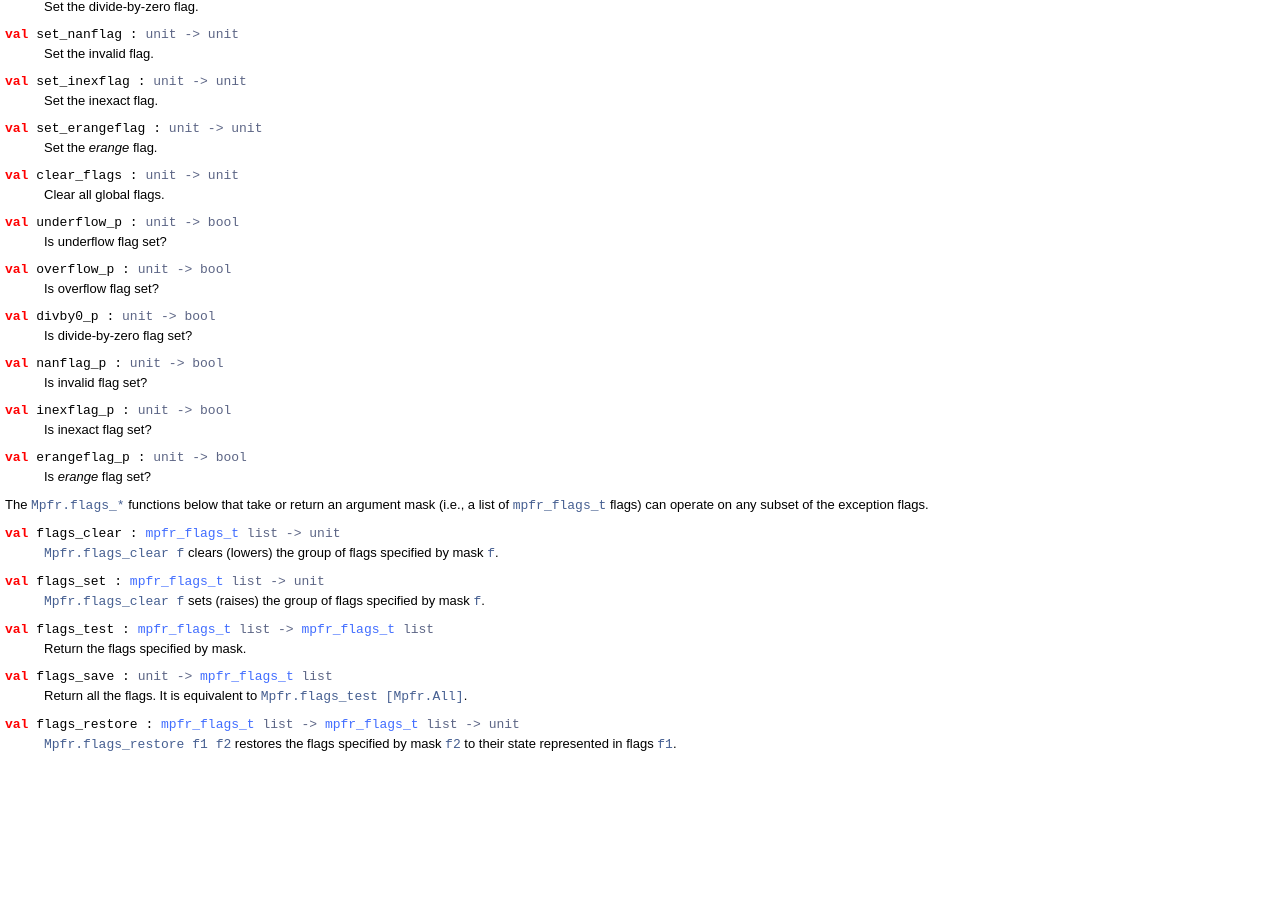
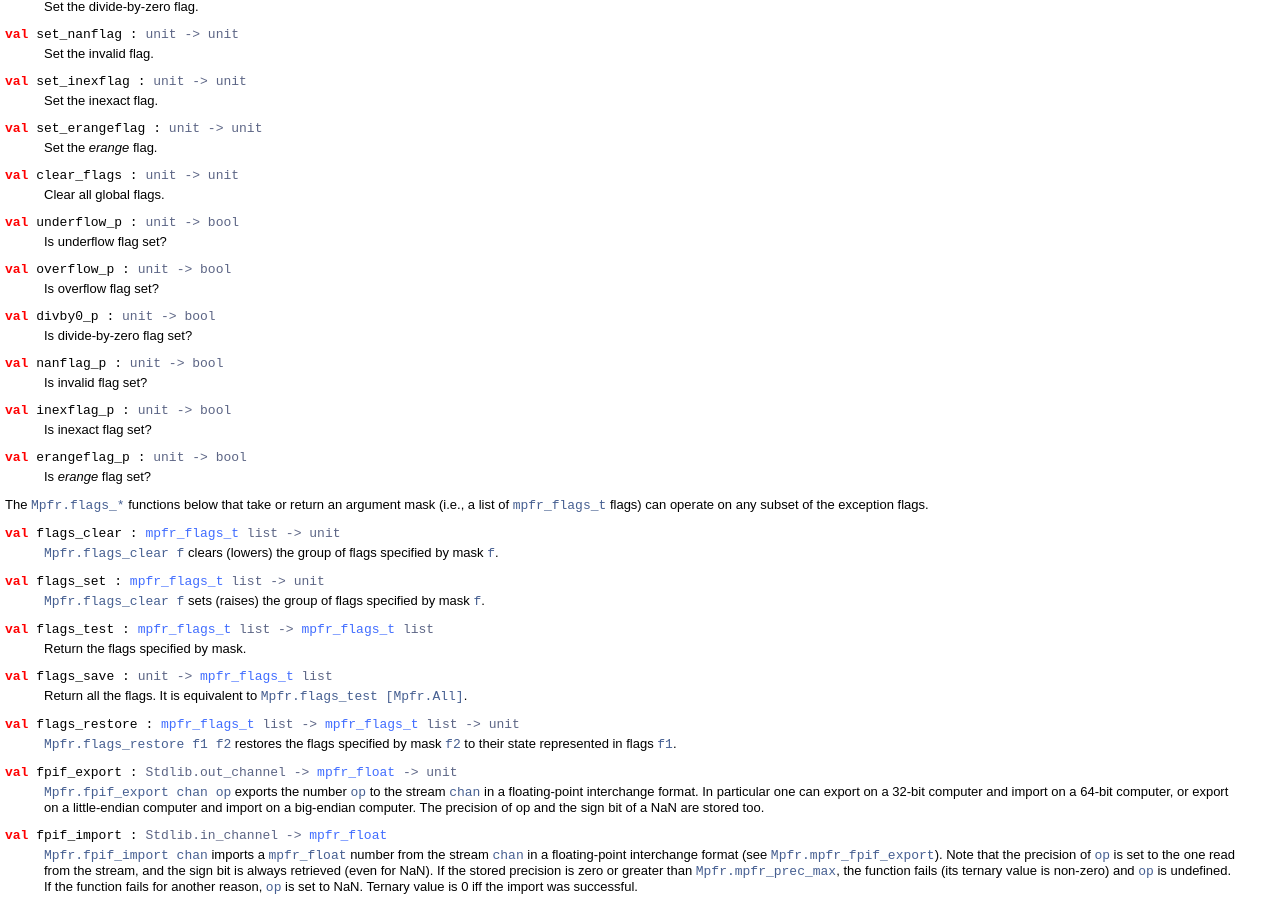
Before and after one commit to thvnx/thvnx.github.io, a Jekyll site: the page mlmpfr/Mpfr.html, which Jekyll copies as it is, in a window 1280 px wide and 900 px high, scrolled down 11316 px. Built offline with Jekyll 4.4.1, drawn with Linux system fonts in a browser that asks for light colours; before the commit the page ends 12073 px from its top, so only the background shows below that.

Commit message:
Update mlmpfr documentation

```diff
--- a/mlmpfr/Mpfr.html
+++ b/mlmpfr/Mpfr.html
@@ -1543,4 +1543,26 @@ to precision <em>EXP(<code class="code">x</code>)-emin+1</em> according to round
    <code class="code">f2</code> to their state represented in flags <code class="code">f1</code>.</p>
 </div>
 </div>
+
+<pre><span id="VALfpif_export"><span class="keyword">val</span> fpif_export</span> : <code class="type">Stdlib.out_channel -> <a href="Mpfr.html#TYPEmpfr_float">mpfr_float</a> -> unit</code></pre><div class="info ">
+<div class="info-desc">
+<p><code class="code">Mpfr.fpif_export chan op</code> exports the number <code class="code">op</code> to the stream <code class="code">chan</code> in a
+   floating-point interchange format. In particular one can export on a 32-bit
+   computer and import on a 64-bit computer, or export on a little-endian computer
+   and import on a big-endian computer. The precision of op and the sign bit of a
+   NaN are stored too.</p>
+</div>
+</div>
+
+<pre><span id="VALfpif_import"><span class="keyword">val</span> fpif_import</span> : <code class="type">Stdlib.in_channel -> <a href="Mpfr.html#TYPEmpfr_float">mpfr_float</a></code></pre><div class="info ">
+<div class="info-desc">
+<p><code class="code">Mpfr.fpif_import chan</code> imports a <code class="code">mpfr_float</code> number from the stream <code class="code">chan</code> in a
+   floating-point interchange format (see <code class="code">Mpfr.mpfr_fpif_export</code>). Note that the precision
+   of <code class="code">op</code> is set to the one read from the stream, and the sign bit is always retrieved
+   (even for NaN). If the stored precision is zero or greater than <code class="code">Mpfr.mpfr_prec_max</code>,
+   the function fails (its ternary value is non-zero) and <code class="code">op</code> is undefined. If the function
+   fails for another reason, <code class="code">op</code> is set to NaN. Ternary value is 0 iff the import
+   was successful.</p>
+</div>
+</div>
 </body></html>
--- a/mlmpfr/type_Mpfr.html
+++ b/mlmpfr/type_Mpfr.html
@@ -400,4 +400,6 @@
 &nbsp;&nbsp;<span class="keyword">val</span>&nbsp;flags_save&nbsp;:&nbsp;unit&nbsp;<span class="keywordsign">-&gt;</span>&nbsp;<span class="constructor">Mpfr</span>.mpfr_flags_t&nbsp;list<br>
 &nbsp;&nbsp;<span class="keyword">val</span>&nbsp;flags_restore&nbsp;:<br>
 &nbsp;&nbsp;&nbsp;&nbsp;<span class="constructor">Mpfr</span>.mpfr_flags_t&nbsp;list&nbsp;<span class="keywordsign">-&gt;</span>&nbsp;<span class="constructor">Mpfr</span>.mpfr_flags_t&nbsp;list&nbsp;<span class="keywordsign">-&gt;</span>&nbsp;unit<br>
+&nbsp;&nbsp;<span class="keyword">val</span>&nbsp;fpif_export&nbsp;:&nbsp;<span class="constructor">Stdlib</span>.out_channel&nbsp;<span class="keywordsign">-&gt;</span>&nbsp;<span class="constructor">Mpfr</span>.mpfr_float&nbsp;<span class="keywordsign">-&gt;</span>&nbsp;unit<br>
+&nbsp;&nbsp;<span class="keyword">val</span>&nbsp;fpif_import&nbsp;:&nbsp;<span class="constructor">Stdlib</span>.in_channel&nbsp;<span class="keywordsign">-&gt;</span>&nbsp;<span class="constructor">Mpfr</span>.mpfr_float<br>
 <span class="keyword">end</span></code></body></html>
```
Also changed, not shown: other parts of mlmpfr/Mpfr.html (+1 -1 lines), mlmpfr/index_values.html (+14 -0 lines), 1 other file.
